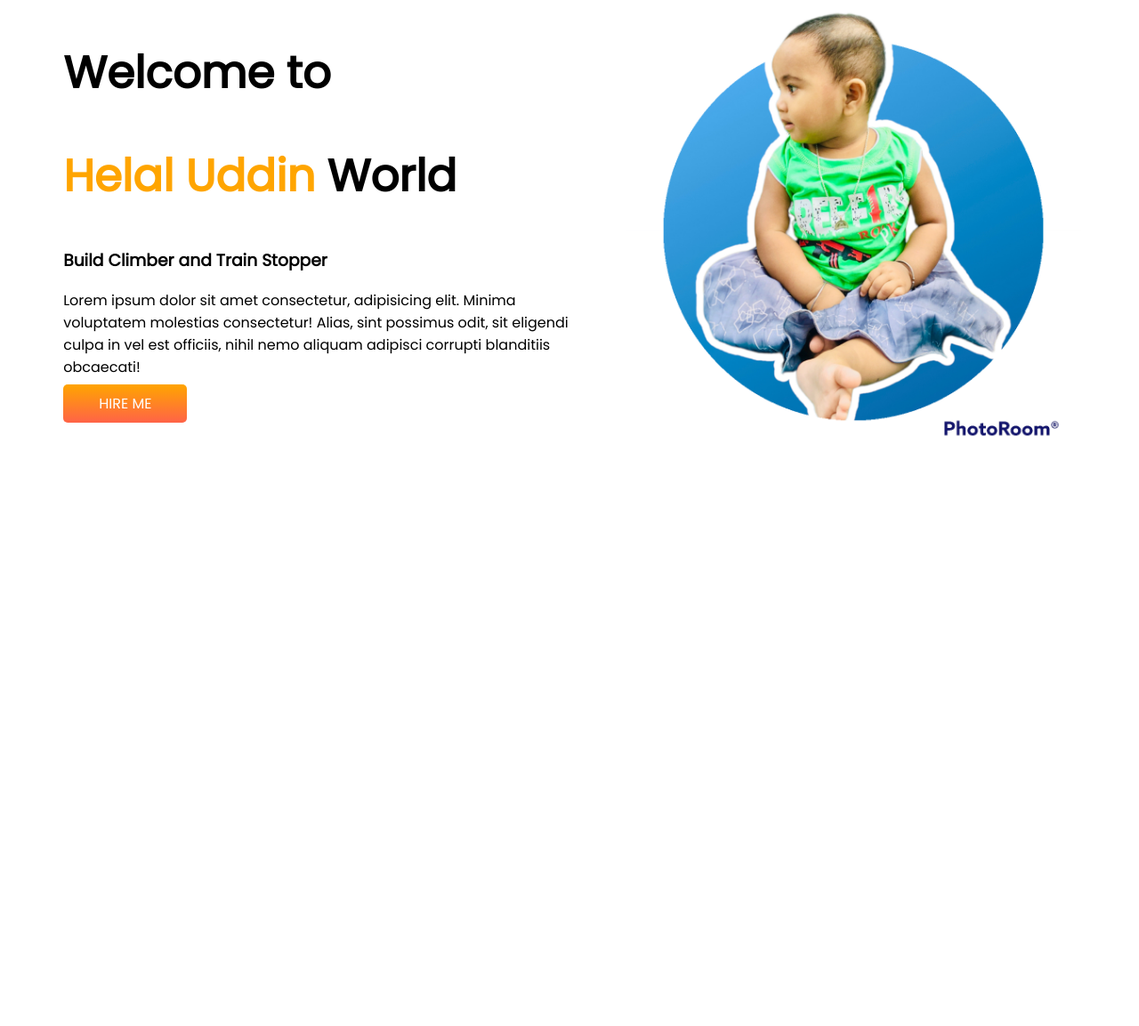
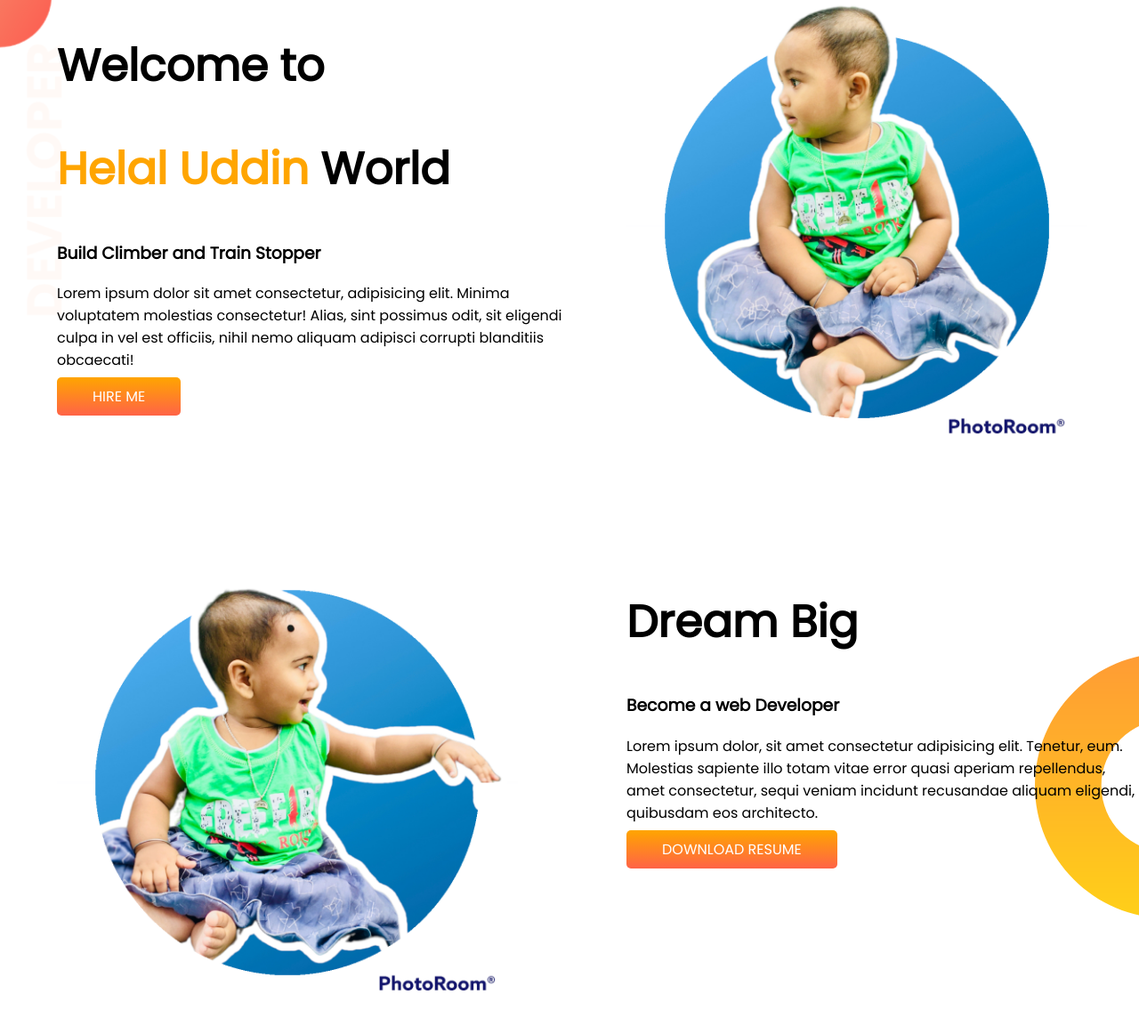
Before and after one commit to md-helal-uddin/dev-port, a plain HTML site: page index.html in a window 1280 px wide. Shown: the part 5-1158 px from the top of the page at 89% size. Before the commit the page ends 800 px from the top, so only its background shows below. Drawn offline with Linux system fonts and the light colour scheme; a web font is replaced by a local one.

Commit message:
top-banner added

```diff
--- a/index.html
+++ b/index.html
@@ -11,7 +11,7 @@
     <title>helal-portfolio</title>
 </head>
 <body>
-  <section>
+  <section class="top-banner">
     <div class="half-width">
         <h1>Welcome to</h1>
         <h1><span class="name-high">Helal Uddin</span>  World</h1>
@@ -23,6 +23,17 @@
         <img src="images/alifa1.png" alt="">
     </div>
   </section>
+  <section class="dream-big">
+    <div class="half-width">
+      <img src="images/alifa.png" alt="Alifa Akter hafca">
+    </div>
+    <div class="half-width">
+      <h1>Dream Big</h1>
+      <h3>Become a web Developer</h3>
+      <p>Lorem ipsum dolor, sit amet consectetur adipisicing elit. Tenetur, eum. Molestias sapiente illo totam vitae error quasi aperiam repellendus, amet consectetur, sequi veniam incidunt recusandae aliquam eligendi, quibusdam eos architecto.</p>
+      <a class="link-button" href="https://www.prothom-alo.com" target="_blank">Download resume</a>
+    </div>
+  </section>
 
 
 </body>
--- a/style.css
+++ b/style.css
@@ -1,5 +1,6 @@
 body{
     font-family: 'Poppins', sans-serif;
+    margin: 0;
 }
 h1{
     font-size: 50px;
@@ -9,6 +10,7 @@ h1{
 }
 section{
     display: flex;
+    margin-bottom: 100px;
 }
 .half-width{
     width: 50%;
@@ -25,3 +27,12 @@ section{
     border-radius: 5px;
     color: white;
 }
+.top-banner{
+    background-image: url(images/top-banner.png);
+    background-repeat: no-repeat;
+}
+.dream-big{
+    background-image: url(images/dream-bg.png);
+    background-repeat: no-repeat;
+    background-position: right;
+}
```
